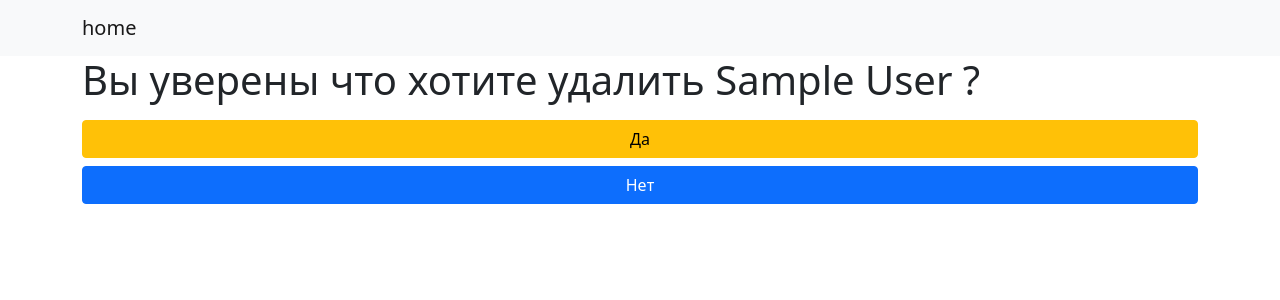
After one commit to umarjan26/python-exam, a Django app: page /delete/1/delete in a window 1280 px wide. The commit adds this page. Shown: the top 300 px of the page. Run offline with Django 4.2, Linux system fonts and the light colour scheme; tables that the repository leaves empty hold one stand-in row (values such as "Sample post").

Commit message:
добавили удаление записей

```diff
--- /dev/null
+++ b/webapp/templates/delete.html
@@ -0,0 +1,12 @@
+{% extends "base.html" %}
+{% block title %}удалить запись{% endblock %}
+{% block content %}
+<form action="" method="post">
+ {% csrf_token %}
+    <div class="d-grid gap-2">
+    <h1>Вы уверены что хотите удалить  {{ book.author }} ?</h1>
+    <button class="btn btn-warning" type="button">Да</button>
+</form>
+<a href="{% url "index" %}" class="btn btn-primary" type="button">Нет</a>
+{% endblock %}
+<div/>
--- a/webapp/urls.py
+++ b/webapp/urls.py
@@ -1,9 +1,12 @@
 from django.urls import path
-from webapp.views import index, create_guest, updates
+from webapp.views import index, create_guest, updates, delete
 
 urlpatterns = [
     path('', index, name="index"),
     path('add/', create_guest, name="add"),
-    path('updates/<int:pk>/update', updates, name="updates")
+    path('updates/<int:pk>/update', updates, name="updates"),
+    path('delete/<int:pk>/delete', delete, name="delete")
+
+
 
 ]
--- a/webapp/views.py
+++ b/webapp/views.py
@@ -43,3 +43,12 @@ def updates(request, pk):
             record.save()
             return redirect("index")
         return render(request, "update.html", {"form": form})
+
+
+def delete(request, pk):
+    book = get_object_or_404(Guestbook, pk=pk)
+    if request.method == "GET":
+        return render(request, "delete.html", {"book": book})
+    else:
+        book.delete()
+        return redirect("index")
```
Also changed, not shown: webapp/templates/index.html (+3 -7 lines).
